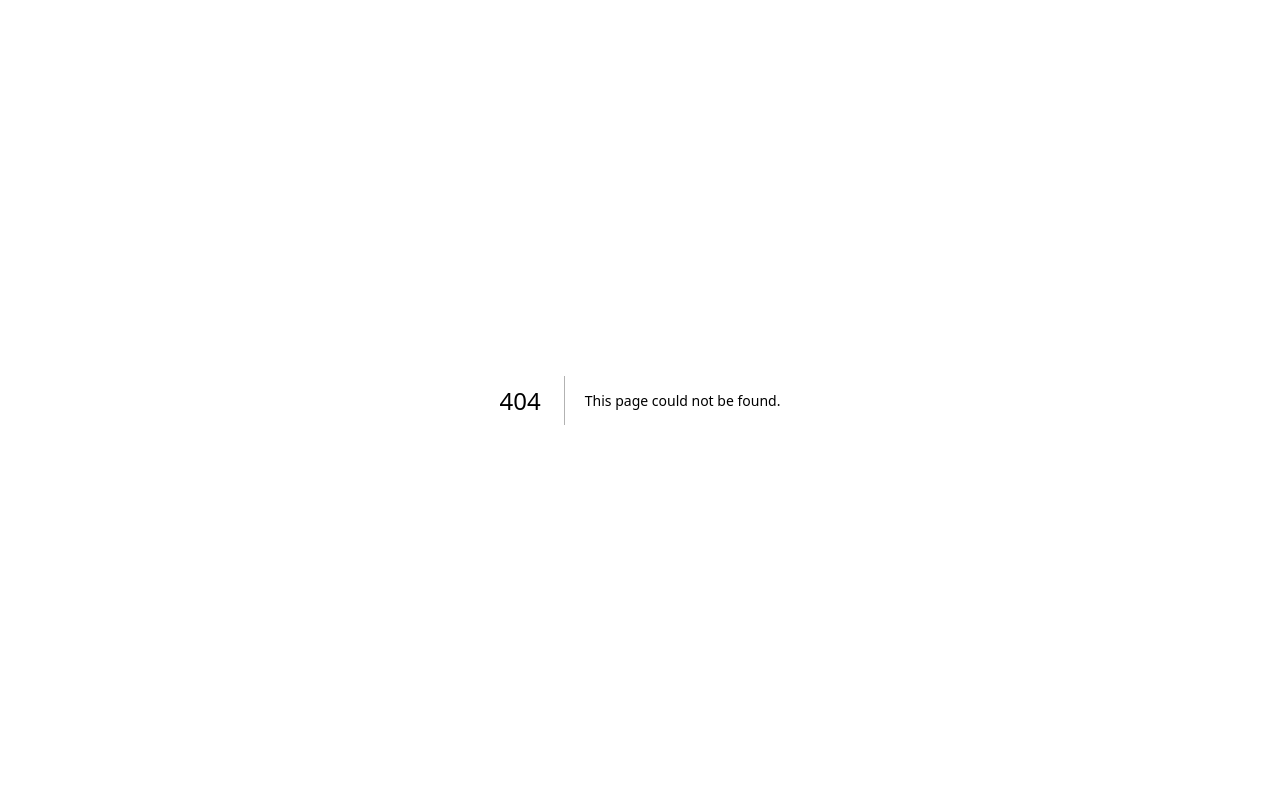
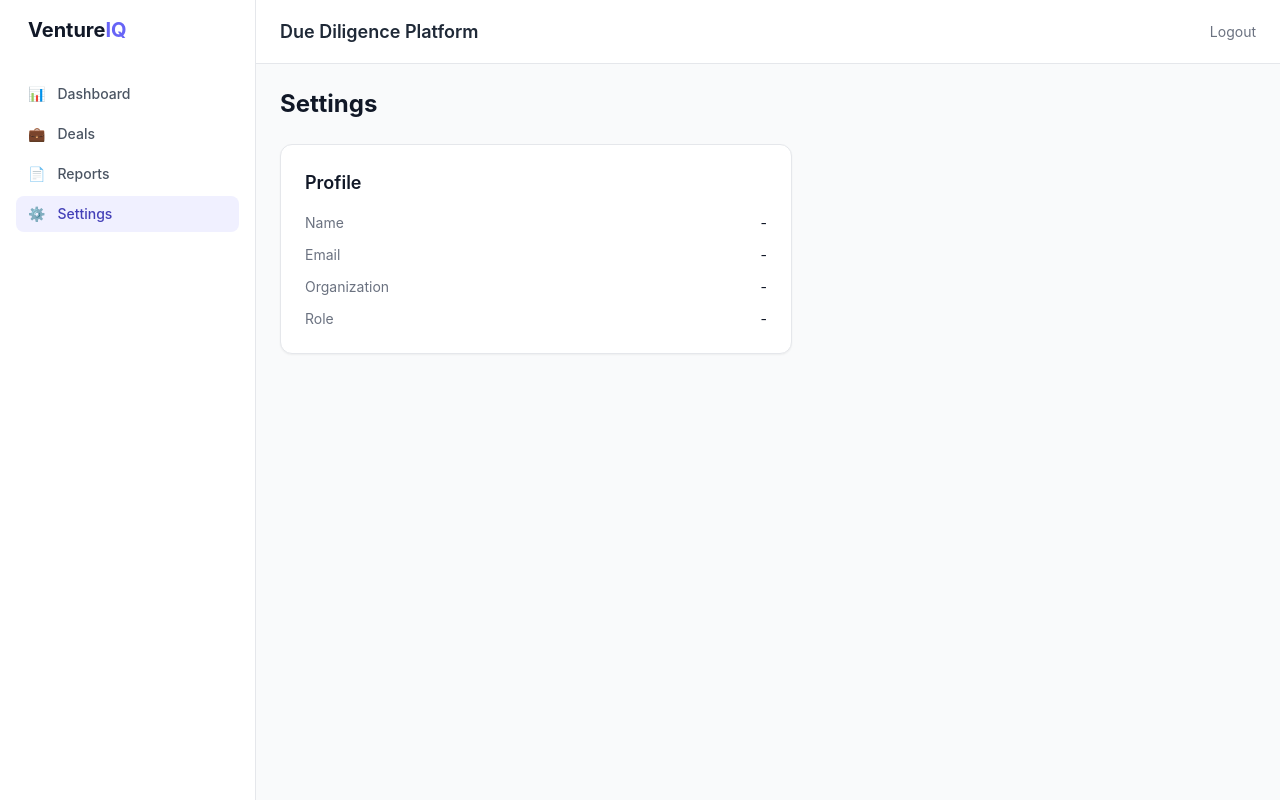
Before and after one commit to 010Ankushsharma/VENTUREIO-AI, a Next.js app in the folder frontend/: page /settings in a window 1280 px wide. Before the commit this address had no page. Built offline with nearby package versions, Linux system fonts and the light colour scheme.

Commit message:
added  setting page

```diff
--- /dev/null
+++ b/frontend/src/app/settings/page.tsx
@@ -0,0 +1,37 @@
+"use client";
+
+import { AppLayout } from "@/components/layout/AppLayout";
+import { useAuthStore } from "@/store/auth";
+
+export default function SettingsPage() {
+  const user = useAuthStore((s) => s.user);
+
+  return (
+    <AppLayout>
+      <div className="space-y-6">
+        <h1 className="text-2xl font-bold">Settings</h1>
+        <div className="card max-w-lg">
+          <h2 className="text-lg font-semibold mb-4">Profile</h2>
+          <dl className="space-y-3 text-sm">
+            <div className="flex justify-between">
+              <dt className="text-gray-500">Name</dt>
+              <dd>{user?.full_name || "-"}</dd>
+            </div>
+            <div className="flex justify-between">
+              <dt className="text-gray-500">Email</dt>
+              <dd>{user?.email || "-"}</dd>
+            </div>
+            <div className="flex justify-between">
+              <dt className="text-gray-500">Organization</dt>
+              <dd>{user?.organization || "-"}</dd>
+            </div>
+            <div className="flex justify-between">
+              <dt className="text-gray-500">Role</dt>
+              <dd className="capitalize">{user?.role || "-"}</dd>
+            </div>
+          </dl>
+        </div>
+      </div>
+    </AppLayout>
+  );
+}
```
